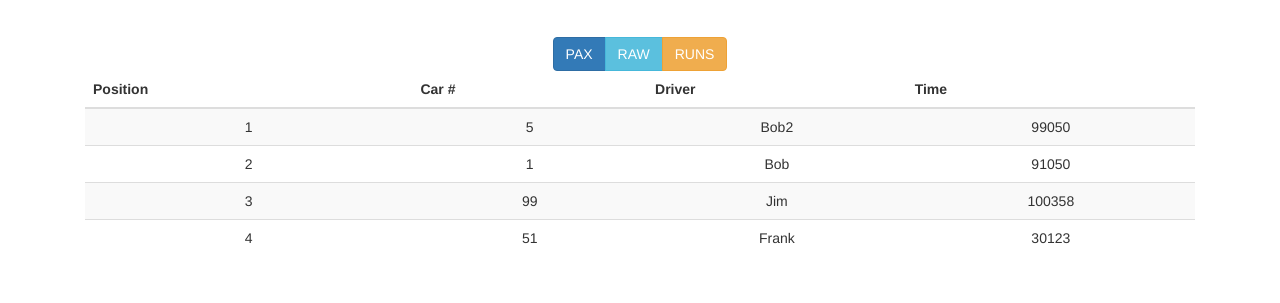
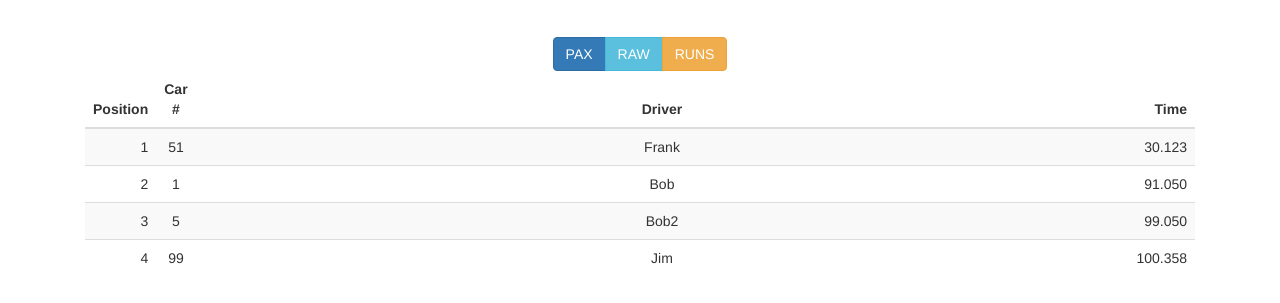
Before and after one commit to zero10/mjtimingdisplay, a website: page index.html in a window 1280 px wide. Shown: the part 53-356 px from the top of the page. Drawn offline with nearby package versions, Linux system fonts and the light colour scheme.

Commit message:
adding time formatting, some alignment and took a stab at preventing wrapping of values - that part didn't work
also switched to minified bootstrap css and jquery

```diff
--- a/index.html
+++ b/index.html
@@ -3,9 +3,9 @@
 <head>
   <meta name="viewport" content="width=device-width, initial-scale=1" charset="utf-8">
   <title>Scores</title>
-  <link rel="stylesheet" href="bower_components/bootstrap/dist/css/bootstrap.css">
+  <link rel="stylesheet" href="bower_components/bootstrap/dist/css/bootstrap.min.css">
   <link rel="stylesheet" href="css/main.css">
-  <script src="bower_components/jquery/jquery.js"></script>
+  <script src="bower_components/jquery/jquery.min.js"></script>
   <script src="bower_components/angular/angular.min.js"></script>
   <script src="bower_components/underscore/underscore.js"></script>
   <script src="js/main.js"></script>
@@ -45,11 +45,18 @@
     <div class="resultsTable" ng-show="hasData()">
       <table class="table table-striped">
         <thead>
-          <tr><th>Position</th><th>Car #</th><th>Driver</th><th>Time</th></tr>
+          <tr>
+            <th class="text-right nowrap" style="width:1px;">Position</th>
+            <th class="text-center nowrap" style="width:1px;">Car #</th>
+            <th class="text-center nowrap">Driver</th>
+            <th class="text-right nowrap" style="width:1px;">Time</th></tr>
         </thead>
         <tbody>
-          <tr ng-repeat="result in data">
-            <td>{{$index + 1}}</td><td>{{result.number}}</td><td>{{result.driver}}</td><td>{{result.time}}</td>
+          <tr ng-repeat="result in data | orderBy : 'time'">
+            <td class="text-right nowrap">{{$index + 1}}</td>
+            <td class="text-center nowrap">{{result.number}}</td>
+            <td class="text-center nowrap">{{result.driver}}</td>
+            <td class="text-right nowrap">{{result.time | milliseconds}}</td>
           </tr>
         </tbody>
       </table>
--- a/js/main.js
+++ b/js/main.js
@@ -1,6 +1,12 @@
 'use strict';
 
 angular.module('myApp', [])
+.filter('milliseconds', function() {
+  return function(value) {
+    var time = parseFloat(value) / 1000;
+    return time.toFixed(3);
+  };
+})
 .controller('appController', function ($scope, $http) {
   // on page load make the http request to get score data
   // process it - times should maybe be total in ms, we can use a formatter on them later
```
